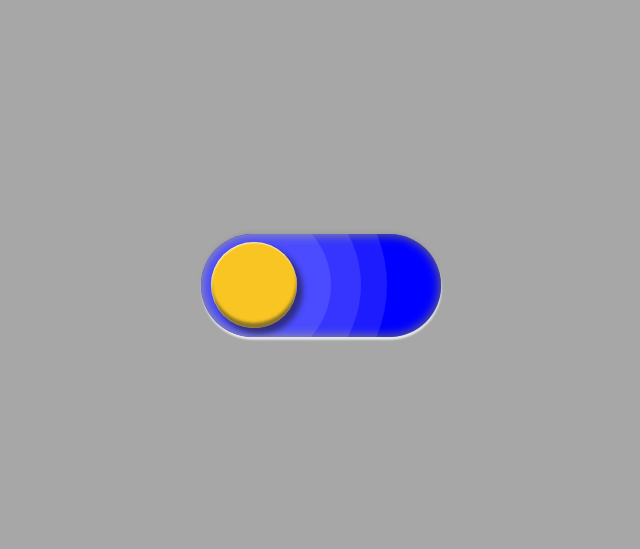
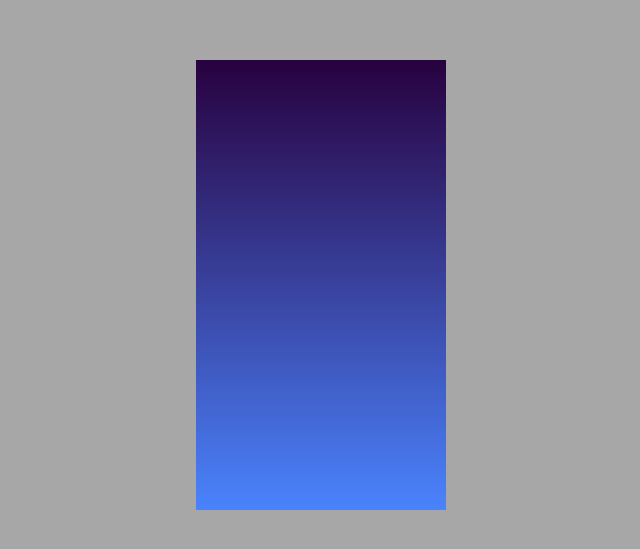
Before and after one commit to dsdyaz/fancy-toggle, a React (Vite) app: page / in a window 1280 px wide. Shown: the part 115-664 px from the top of the page, without its empty margins (319-959 px from the left). Built offline with nearby package versions, Linux system fonts and the light colour scheme.

Commit message:
work in progress

```diff
--- a/src/App.jsx
+++ b/src/App.jsx
@@ -1,14 +1,16 @@
 import React from "react"
 import "./style/App.css"
-import "./style/background.css"
+import "./style/page-background.css"
 import Toggle from "./toggle/toggle"
+import ToggleBackground from "./toggle__background/toggle__background"
 
 function App() {
   return (
     <div className="App">
       <div className="background">
         <div className="position-block">
-          <Toggle />
+          {/* <Toggle /> */}
+          <ToggleBackground />
         </div>
       </div>
     </div>
--- /dev/null
+++ b/src/style/toggle-background.css
@@ -0,0 +1,5 @@
+.toggle__background {
+    background-image: linear-gradient(180deg, rgb(40, 1, 63), rgb(74, 131, 253));
+    height: 450px;
+    width: 250px;
+}
--- /dev/null
+++ b/src/toggle__background/toggle__background.jsx
@@ -0,0 +1,17 @@
+import React from "react"
+import "../style/toggle-background.css"
+
+export default function ToggleBackground() {
+  return (
+    <div className="toggle__background">
+      <div className="bottom-cluster bottom-cluster--rear">
+        <div className="bottom-cluster__circle bottom-cluster__circle--top-right" />
+        <div className="bottom-cluster__circle bottom-cluster__circle--bottom-right" />
+        <div className="bottom-cluster__circle bottom-cluster__circle--right-center" />
+        <div className="bottom-cluster__circle bottom-cluster__circle--center" />
+        <div className="bottom-cluster__circle bottom-cluster__circle--left-center" />
+        <div className="bottom-cluster__circle bottom-cluster__circle--left" />
+      </div>
+    </div>
+  )
+}
```
Also changed, not shown: src/style/page-background.css (renamed from src/style/background.css).
